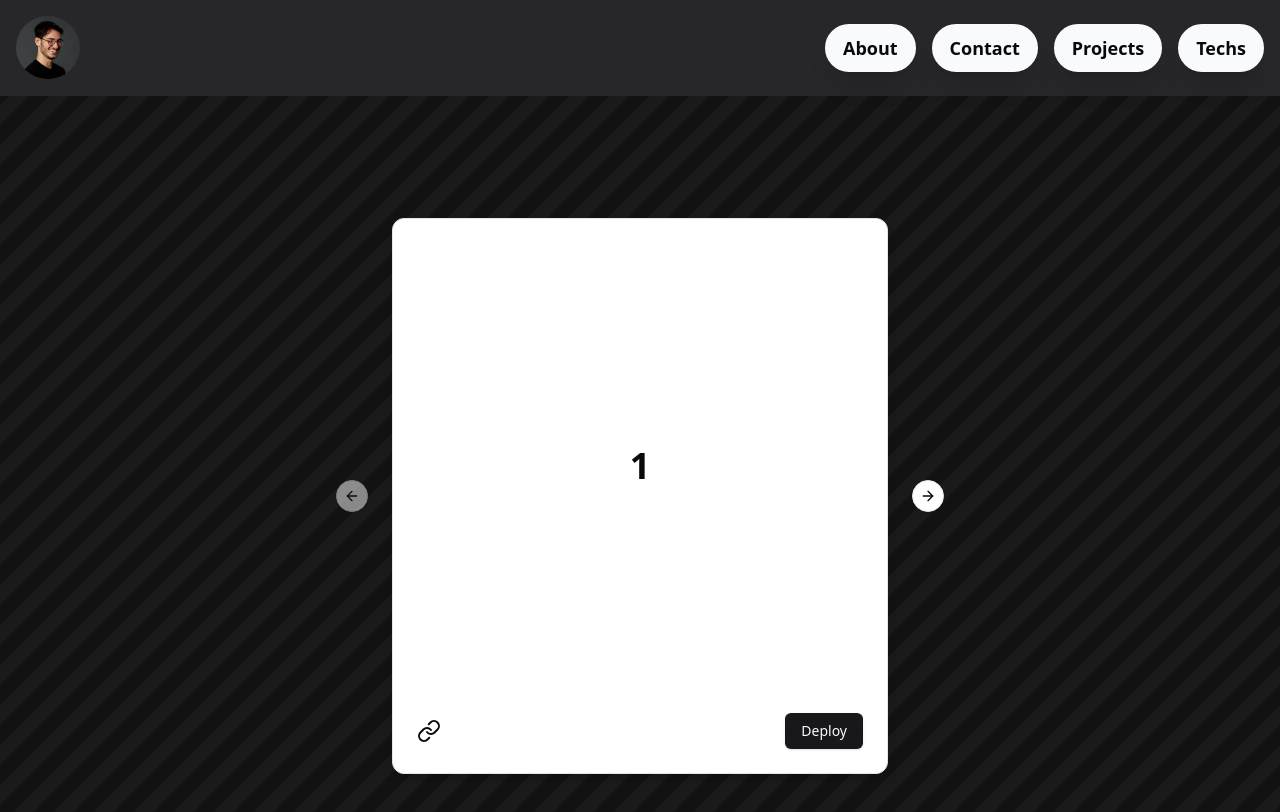
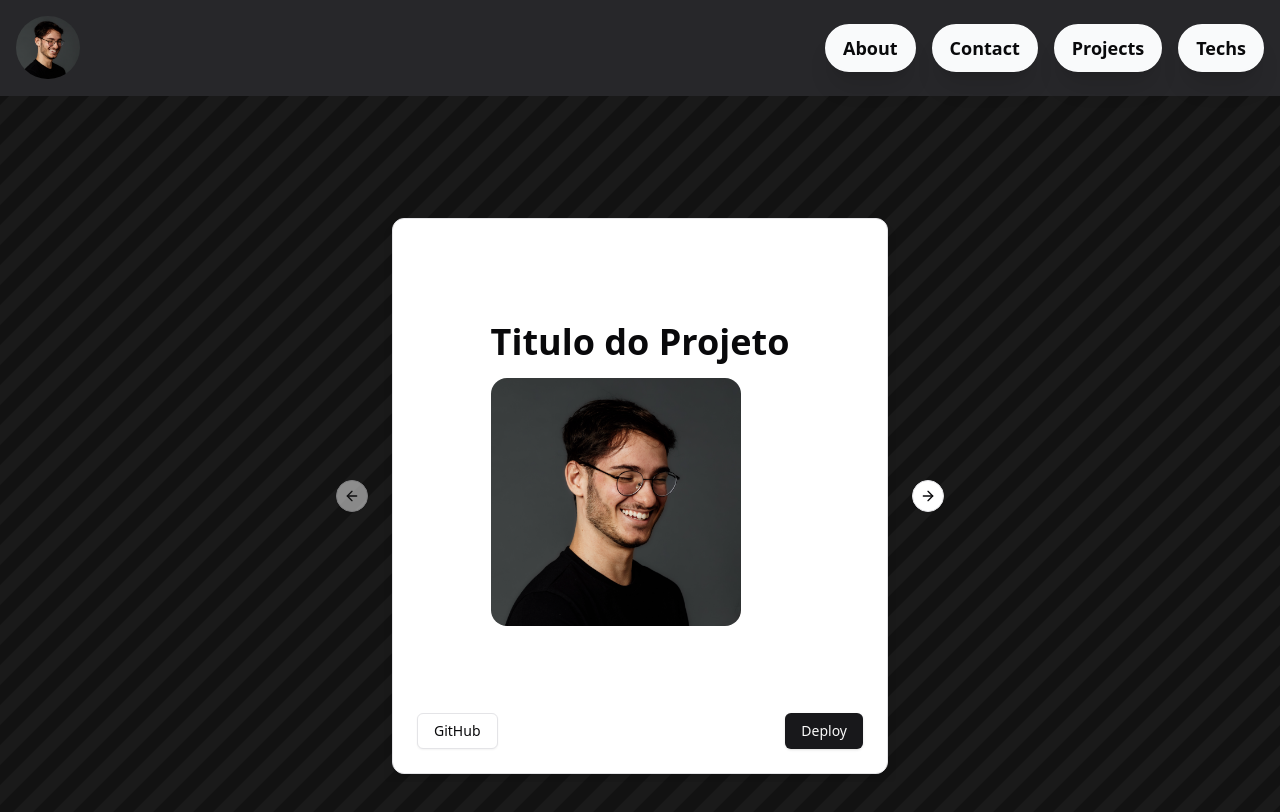
Before and after one commit to fernandoaneto2/My-portifolio, a Next.js app: page /pages/projects in a window 1280 px wide. Shown: the top 812 px of the page. Built offline with nearby package versions, Linux system fonts and the light colour scheme.

Commit message:
chore: atualização na estrutura da page projects

```diff
--- a/src/app/pages/projects/page.jsx
+++ b/src/app/pages/projects/page.jsx
@@ -19,7 +19,11 @@ import {
   CardHeader,
   CardTitle,
 } from "@/components/ui/card";
-import { Link } from "lucide-react";
+
+import fotodeperfil from "../../../../public/fotoperfil.png";
+
+import Image from "next/image";
+import Link from "next/link";
 
 const ProjectsPage = () => {
   return (
@@ -33,20 +37,29 @@ const ProjectsPage = () => {
               <div className="p-2">
                 <Card className="shadow-lg">
                   <CardContent className="flex aspect-square items-center justify-center p-6">
-                    <span className="text-4xl font-semibold">{index + 1}</span>
+                    <span className="text-4xl font-semibold">
+                      <h1 className="flex flex-col justify-between items-center box-border py-4">
+                        Titulo do Projeto
+                      </h1>
+                      <Image
+                        src={fotodeperfil}
+                        alt="Foto do Projeto"
+                        width={250}
+                        height={250}
+                        className="rounded-2xl"
+                      />
+                    </span>
                   </CardContent>
 
                   <CardFooter className="flex justify-between">
-                    <Link
-                      href="https://github.com/fernandoaneto2"
-                      className=""
-                      target="_blank"
-                    >
-                      GitHub
-                      <Button variant="outline"></Button>
+                    <Link href="/" target="_blank">
+                      <Button variant="outline" asChild>
+                        <span>GitHub</span>
+                      </Button>
                     </Link>
-
-                    <Button>Deploy</Button>
+                    <Link href="/" target="_blank">
+                      <Button>Deploy</Button>
+                    </Link>
                   </CardFooter>
                 </Card>
               </div>
```
